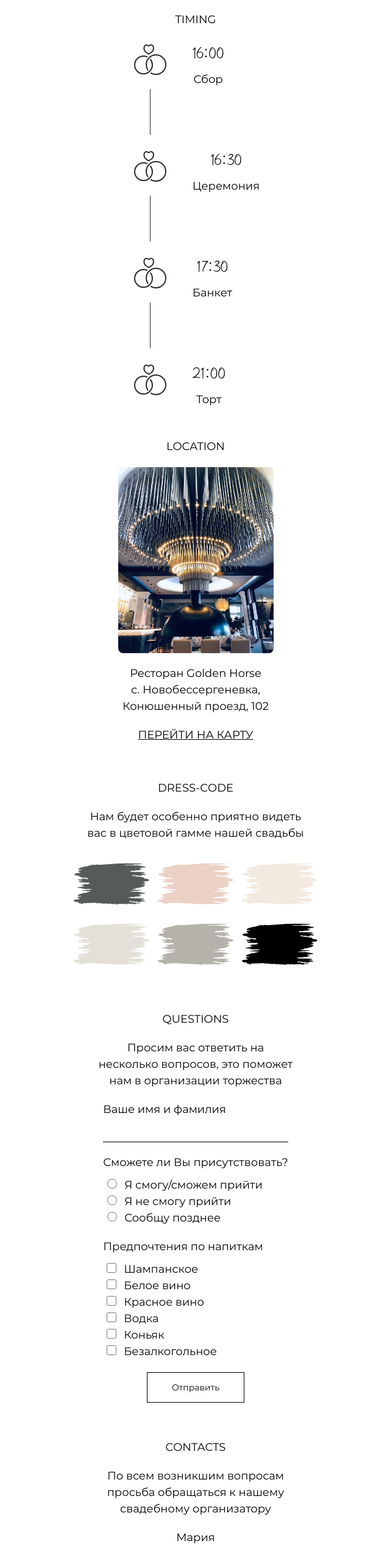
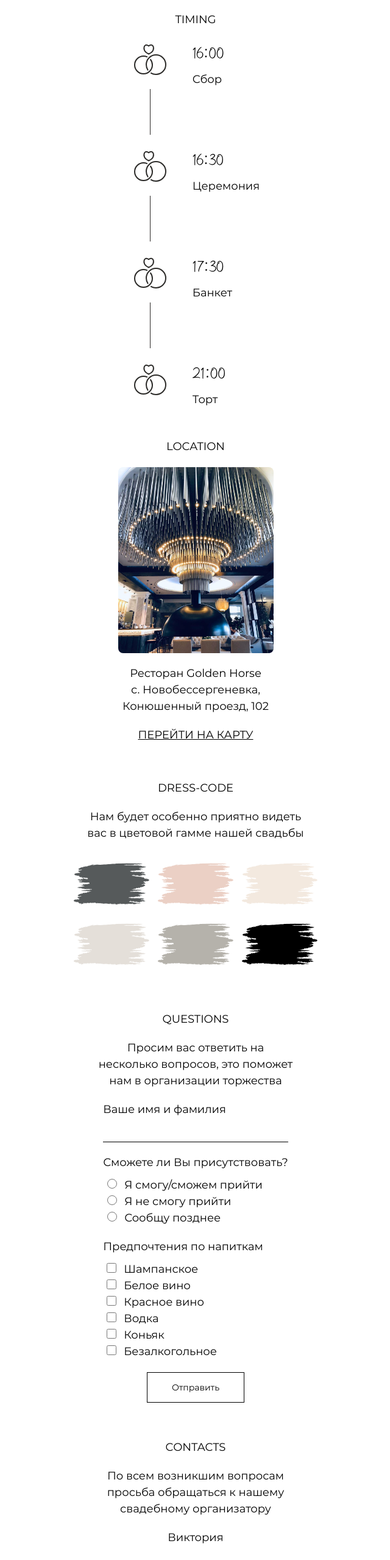
Before and after one commit to onespovityi/wedding-invite, a React (Vite) app: page / in a window 1280 px wide. Shown: the part 1053-3611 px from the top of the page at 61% size, without its empty margins (319-959 px from the left). Built offline with nearby package versions, Linux system fonts and the light colour scheme; the HTML template or start-up script is replaced by a standard one.

Commit message:
change name Contact, and fix style in TimingDetails

```diff
--- a/src/components/Contacts/Contacts.tsx
+++ b/src/components/Contacts/Contacts.tsx
@@ -8,8 +8,8 @@ export const Contacts = () => {
     <div ref={blockRef} className={`${cls.wrap} ${isShow ? cls.elementShow : cls.elementAnimation}`}>
       <p className={cls.title}>CONTACTS</p>
       <p className={cls.subTitle}>По всем возникшим вопросам просьба обращаться к нашему свадебному организатору</p>
-      <a href={`tel:7918530141`} className={cls.person}>Мария</a>
-      <a href='https://wa.clck.bar/79185301419' className={cls.whatsApp}>
+      <a href={`tel:7988586714`} className={cls.person}>Виктория</a>
+      <a href='https://wa.clck.bar/79885867140' className={cls.whatsApp}>
         <img className={cls.img} src={whatsapp} width={62} height={62} alt='whatsApp' />
       </a>
     </div>
--- a/src/components/TimingDetails/TimingDetails.module.css
+++ b/src/components/TimingDetails/TimingDetails.module.css
@@ -19,6 +19,7 @@
   display: flex;
   flex-direction: row;
   align-items: flex-start;
+  text-align: start;
   gap: 40px;
 }
 
```
